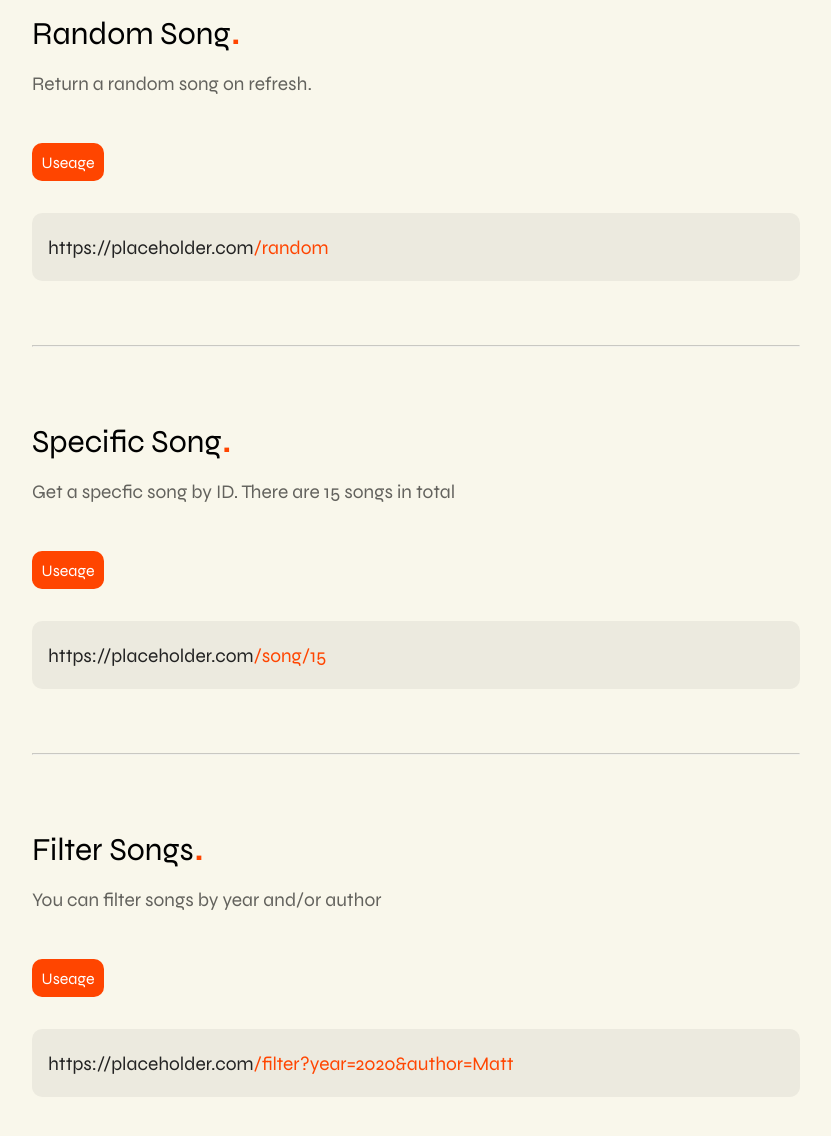
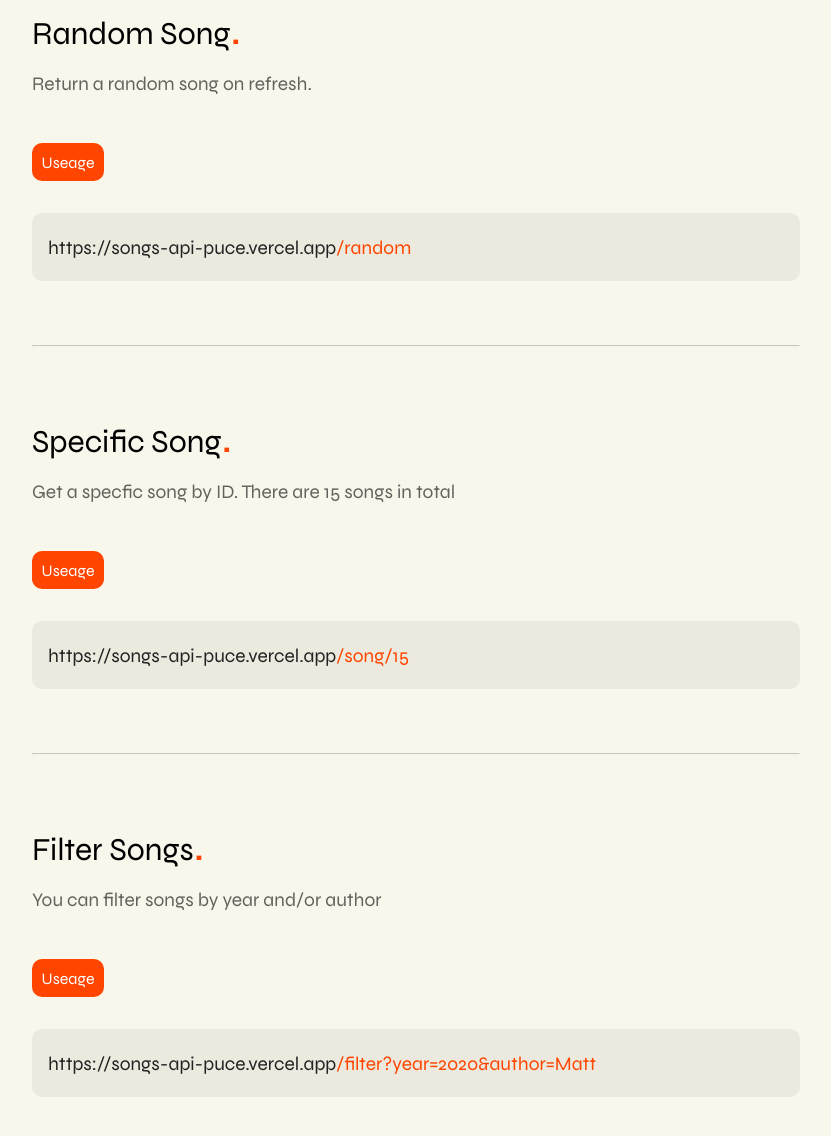
Before and after one commit to mattpt24/croft-and-cotes-api, a website: page public/home.html in a window 1280 px wide. Shown: the part 944-2080 px from the top of the page, without its empty margins (224-1055 px from the left). Drawn offline with Linux system fonts and the light colour scheme.

Commit message:
Updated text on index.html

```diff
--- a/public/home.html
+++ b/public/home.html
@@ -133,7 +133,7 @@ hr {
             <h3 class="documentation-request__name">All Songs<span class="orange-txt">.</span></h3>
             <div class="documentation-request__description">Return all 15 songs</div>
             <div class="documentation-request__example-title">Useage</div>
-            <div class="documentation-request__example-url"><span>https://placeholder.com</span>/songs</div>
+            <div class="documentation-request__example-url"><span>https://songs-api-puce.vercel.app</span>/songs</div>
         </div>
 
         <hr>
@@ -141,14 +141,14 @@ hr {
             <h3 class="documentation-request__name">Random Song<span class="orange-txt">.</span></h3>
             <div class="documentation-request__description">Return a random song on refresh.</div>
             <div class="documentation-request__example-title">Useage</div>
-            <div class="documentation-request__example-url"><span>https://placeholder.com</span>/random</div>
+            <div class="documentation-request__example-url"><span>https://songs-api-puce.vercel.app</span>/random</div>
             </div>
         <hr>
             <div class="documentation-request">
              <h3 class="documentation-request__name">Specific Song<span class="orange-txt">.</span></h3>
              <div class="documentation-request__description">Get a specfic song by ID. There are 15 songs in total</div>
              <div class="documentation-request__example-title">Useage</div>
-             <div class="documentation-request__example-url"><span>https://placeholder.com</span>/song/15</div>
+             <div class="documentation-request__example-url"><span>https://songs-api-puce.vercel.app</span>/song/15</div>
             </div>
 
 
@@ -157,7 +157,7 @@ hr {
         <h3 class="documentation-request__name">Filter Songs<span class="orange-txt">.</span></h3>
         <div class="documentation-request__description">You can filter songs by year and/or author</div>
         <div class="documentation-request__example-title">Useage</div>
-        <div class="documentation-request__example-url"><span>https://placeholder.com</span>/filter?year=2020&author=Matt</div>
+        <div class="documentation-request__example-url"><span>https://songs-api-puce.vercel.app</span>/filter?year=2020&author=Matt</div>
         </div>
 
 
```
